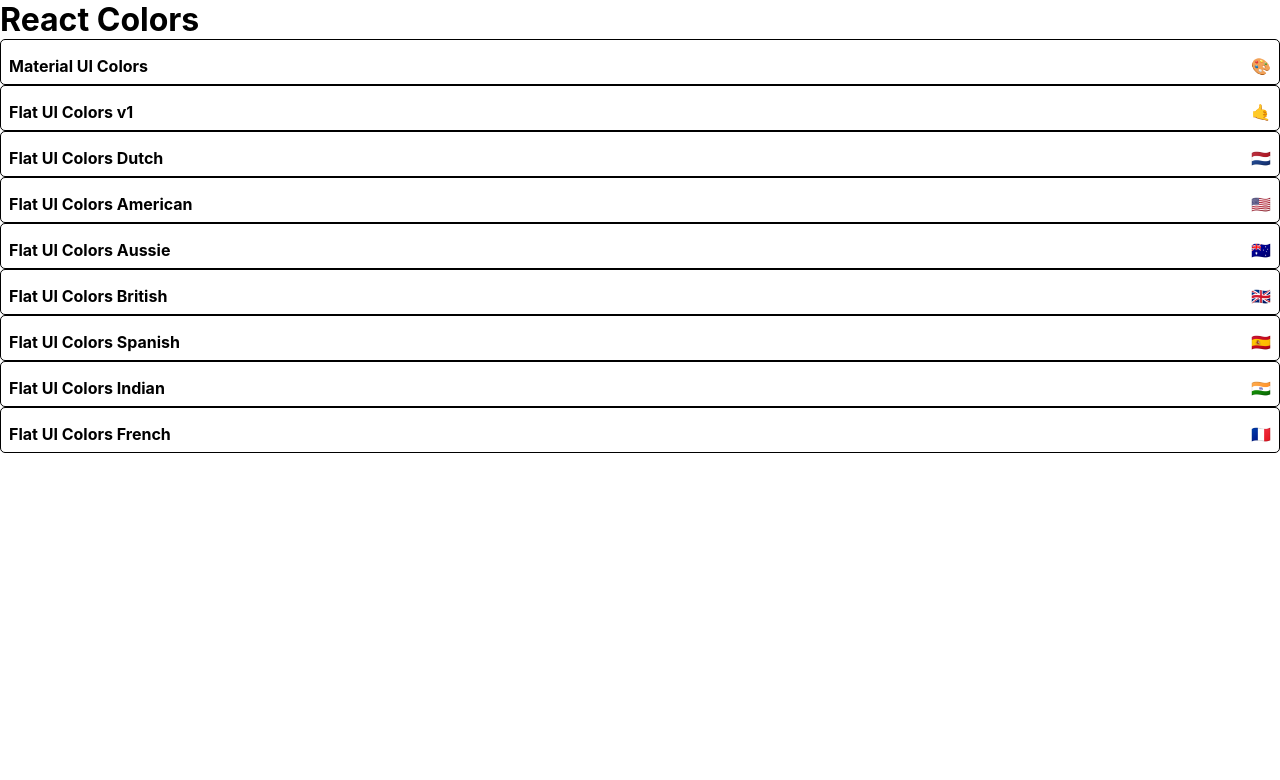
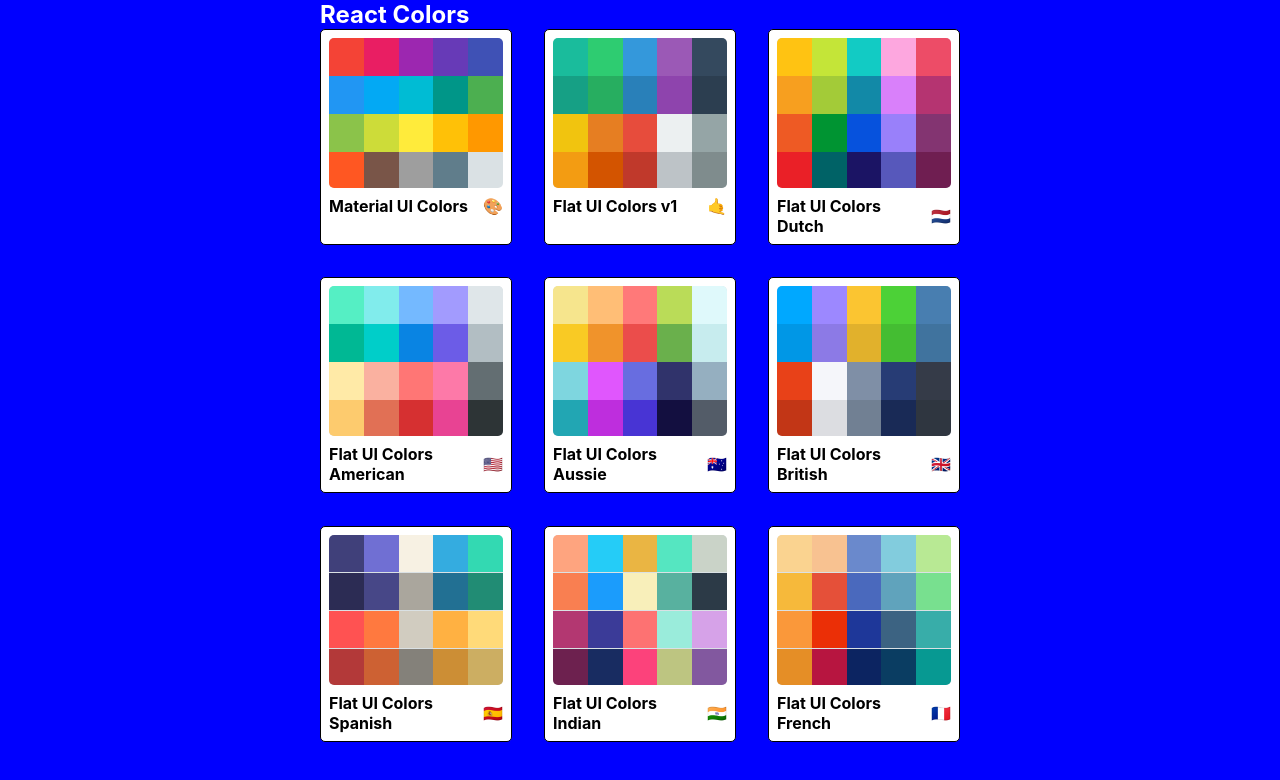
Before and after one commit to SkutchWill/Work-Samples, a React (Create React App) app in the folder react-color-app/: page / in a window 1280 px wide. Shown: the top 780 px of the page. Built offline with nearby package versions, Linux system fonts and the light colour scheme.

Commit message:
styled minipalette and started the single palette customization screen

```diff
--- a/react-color-app/src/App.js
+++ b/react-color-app/src/App.js
@@ -8,12 +8,12 @@
 
   let params = useParams();
 
-  const findPallete = (id) => {
+  const findPalette = (id) => {
       return props.palettes.find(palette => palette.id === id);
   }
   return (
     <div className="App">
-      <Palette palette={generatePalette(findPallete(params.id))}/>
+      <Palette palette={generatePalette(findPalette(params.paletteId))}/>
     </div>
   );
 }
--- a/react-color-app/src/ColorBox.js
+++ b/react-color-app/src/ColorBox.js
@@ -1,9 +1,10 @@
 import  React, { useState } from 'react';
 import { CopyToClipboard } from 'react-copy-to-clipboard';
+import { Link } from 'react-router-dom';
 import './styles/ColorBox.css';
 
 export default function ColorBox(props) {
-    const { name, background } = props;
+    const { name, background, singleUrl } = props;
     const [copied, setCopy] = useState(false);
 
     const changeCopyState = () => {
@@ -24,7 +25,9 @@
                     </div>
                     <button className='copy-button'>Copy</button>
                 </div>
-                <span className='see-more'>More</span>
+                <Link to={singleUrl} onClick={e => e.stopPropagation()}>
+                    <span className='see-more'>More</span>
+                </Link>
             </div>
         </CopyToClipboard>
     );
--- a/react-color-app/src/MiniPalette.js
+++ b/react-color-app/src/MiniPalette.js
@@ -8,19 +8,21 @@
         borderRadius: '5px',
         padding: '0.5rem',
         position: 'relative',
-        overflow: 'hidden',
         '&:hover': {
             cursor: 'pointer'
         }
     },
     colors: {
-        backgroundColor: 'grey',
+        backgroundColor: '#dae1e4',
+        height: '150px',
+        width: '100%',
+        borderRadius: '5px',
+        overflow: 'hidden'
     },
     title: {
         display: 'flex',
         justifyContent: 'space-between',
         alignItems: 'center',
-        margin: '0',
         color: 'black',
         paddingTop: '0.5rem',
         fontSize: '1rem',
@@ -29,16 +31,31 @@
     emoji: {
         marginLeft: '0.5rem',
         fontSize: '1.5rem'
+    },
+    miniColor: {
+        height: '25%',
+        width: '20%',
+        display: 'inline-block',
+        margin: '0 auto',
+        position: 'relative',
+        marginBottom: '-3.5px'
     }
 }
 
 function MiniPalette(props) {
-    const { classes, paletteName, emoji } = props;
+    const { classes, paletteName, emoji, colors } = props;
+
+    const miniColorBoxes = colors.map( color => (
+        <div
+            className={classes.miniColor}
+            style={{backgroundColor: color.color}}
+            key={color.name}
+        />
+    ));
+
     return(
-        <div className={classes.root}>
-            <div className={classes.colors}>
-
-            </div>
+        <div className={classes.root} onClick={props.handleClick}>
+            <div className={classes.colors}>{miniColorBoxes}</div>
             <h5 className={classes.title}>{paletteName}<span>{emoji}</span></h5>
         </div>
     );
--- a/react-color-app/src/Palette.js
+++ b/react-color-app/src/Palette.js
@@ -6,14 +6,14 @@
 
 export default function Palette(props) {
 
-    const { colors, emoji, paletteName} = props.palette;
+    const { colors, emoji, paletteName, id} = props.palette;
 
     const [ level, setLevel ] = useState(500);
 
     const [ format, setFormat ] = useState('hex');
 
     const colorBoxes = colors[level].map(color => (
-        <ColorBox background={color[format]} name={color.name} key={color.id}/>));
+        <ColorBox background={color[format]} name={color.name} key={color.id} singleUrl={`/palette/${id}/${color.id}`}/>));
 
     const changeLevel = (value) => {
         setLevel(value);
--- a/react-color-app/src/PaletteList.js
+++ b/react-color-app/src/PaletteList.js
@@ -1,17 +1,61 @@
 import React from 'react';
-import { Link } from 'react-router-dom';
-import './styles/PaletteList.css';
+import { useNavigate } from 'react-router-dom';
+import { withStyles } from '@material-ui/styles';
 import MiniPalette from './MiniPalette';
 
-export default function PaletteList(props) {
+const styles = {
+    root: {
+        backgroundColor: 'blue',
+        height: '100vh',
+        display: 'flex',
+        alignItems: 'flex-start',
+        justifyContent: 'center'
+    },
+    container: {
+        width: '50%',
+        display: 'flex',
+        alignItems: 'flex-start',
+        flexDirection: 'column',
+        flexWrap: 'wrap'
+    },
+    nav: {
+        display: 'flex',
+        width: '100%',
+        justifyContent: 'space-between',
+        color: 'white'
+    },
+    palettes: {
+        width: '100%',
+        display: 'grid',
+        gridTemplateColumns: 'repeat(3, 30%)',
+        gridGap: '5%'
+    }
+}
 
-    const palettes = props.palettes.map(palette => (
-        <MiniPalette{...palette}/>
+function PaletteList(props) {
+
+    const { palettes, classes } = props;
+    let navigate = useNavigate();
+
+    const handleClick = (id) => {
+        navigate(`/palette/${id}`);
+    }
+
+    const miniPalettes = palettes.map(palette => (
+        <MiniPalette {...palette} handleClick={() => handleClick(palette.id)}/>
     ));
     return (
-        <div className='PaletteList'>
-            <h1>React Colors</h1>
-            {palettes}
+        <div className={classes.root}>
+            <div className={classes.container}>
+                <nav className={classes.nav}>
+                <h1>React Colors</h1>
+                </nav>
+                <div className={classes.palettes}>
+                    {miniPalettes}
+                </div>
+            </div>
         </div>
     );
 }
+
+export default withStyles(styles)(PaletteList);
--- /dev/null
+++ b/react-color-app/src/SingleColorPalette.js
@@ -0,0 +1,17 @@
+import React, { useState } from 'react';
+import { useParams } from 'react-router';
+
+export default function SingleColorPalette(props) {
+
+    let params = useParams();
+
+    function gatherShades() {
+        let shades = [];
+        let allColors = props.palette.colors;
+    }
+    return(
+        <div>
+
+        </div>
+    );
+}
--- a/react-color-app/src/index.js
+++ b/react-color-app/src/index.js
@@ -2,9 +2,10 @@
 import ReactDOM from 'react-dom';
 import { BrowserRouter, Routes, Route } from 'react-router-dom';
 import './index.css';
+import { seedColors } from './seedColors';
 import App from './App';
-import { seedColors } from './seedColors';
 import PaletteList from './PaletteList';
+import SingleColorPalette from './SingleColorPalette';
 import reportWebVitals from './reportWebVitals';
 
 ReactDOM.render(
@@ -12,7 +13,8 @@
     <BrowserRouter>
       <Routes>
         <Route path='/' element={<PaletteList palettes={seedColors}/>}/>
-        <Route path='/palette/:id' element={<App palettes={seedColors}/>}/>
+        <Route path='/palette/:paletteId' element={<App palettes={seedColors}/>}/>
+        <Route path='/palette/:paletteId/:colorId' element={<SingleColorPalette palettes={seedColors}/>}/>
         <Route path='*' element={<h1>Oops! There is nothing here</h1>}/>
       </Routes>
     </BrowserRouter>
--- a/react-color-app/src/styles/PaletteList.css
+++ /dev/null
@@ -1,4 +0,0 @@
-.PaletteList {
-	display: flex;
-	flex-direction: column;
-}
```
